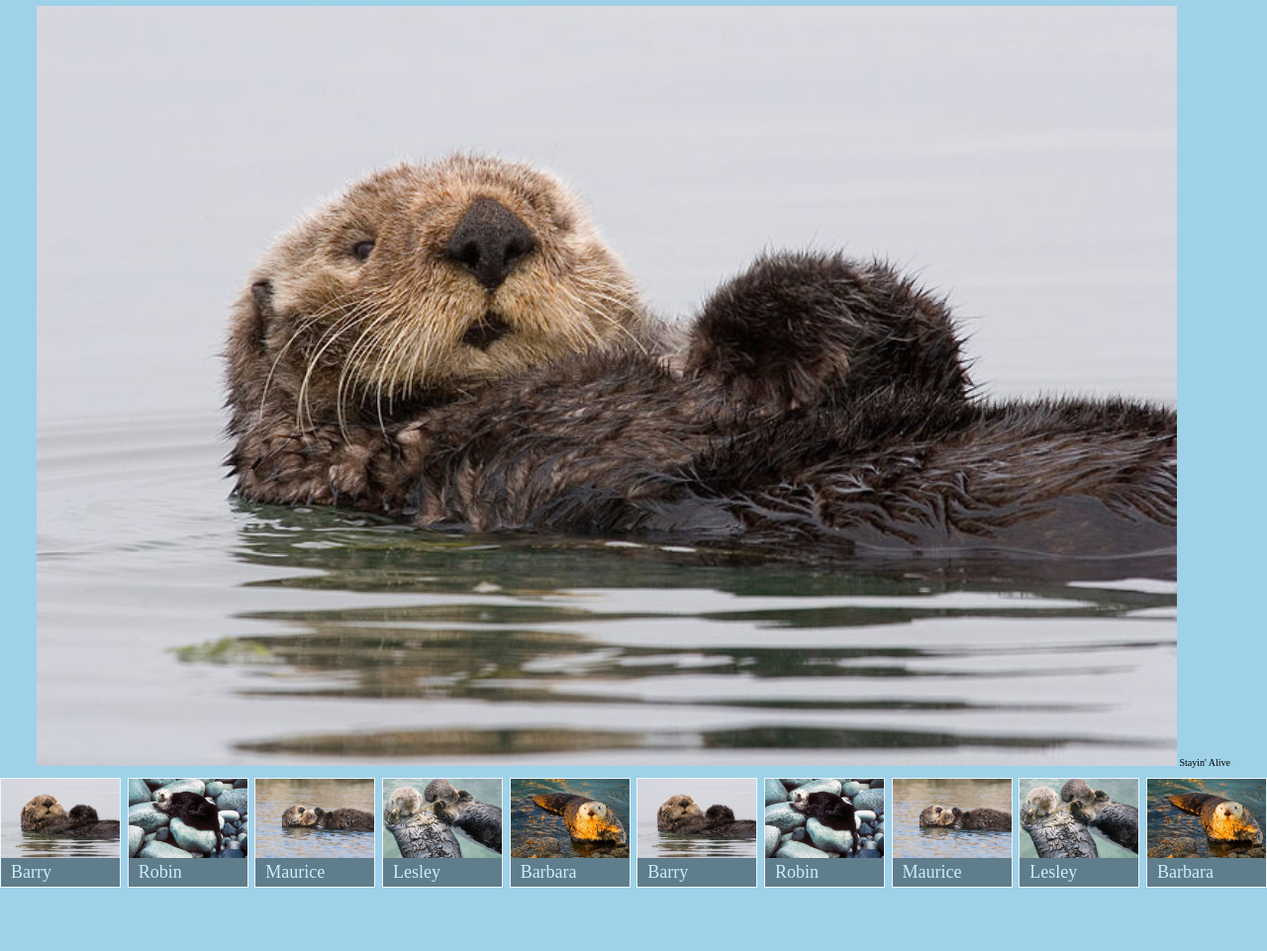
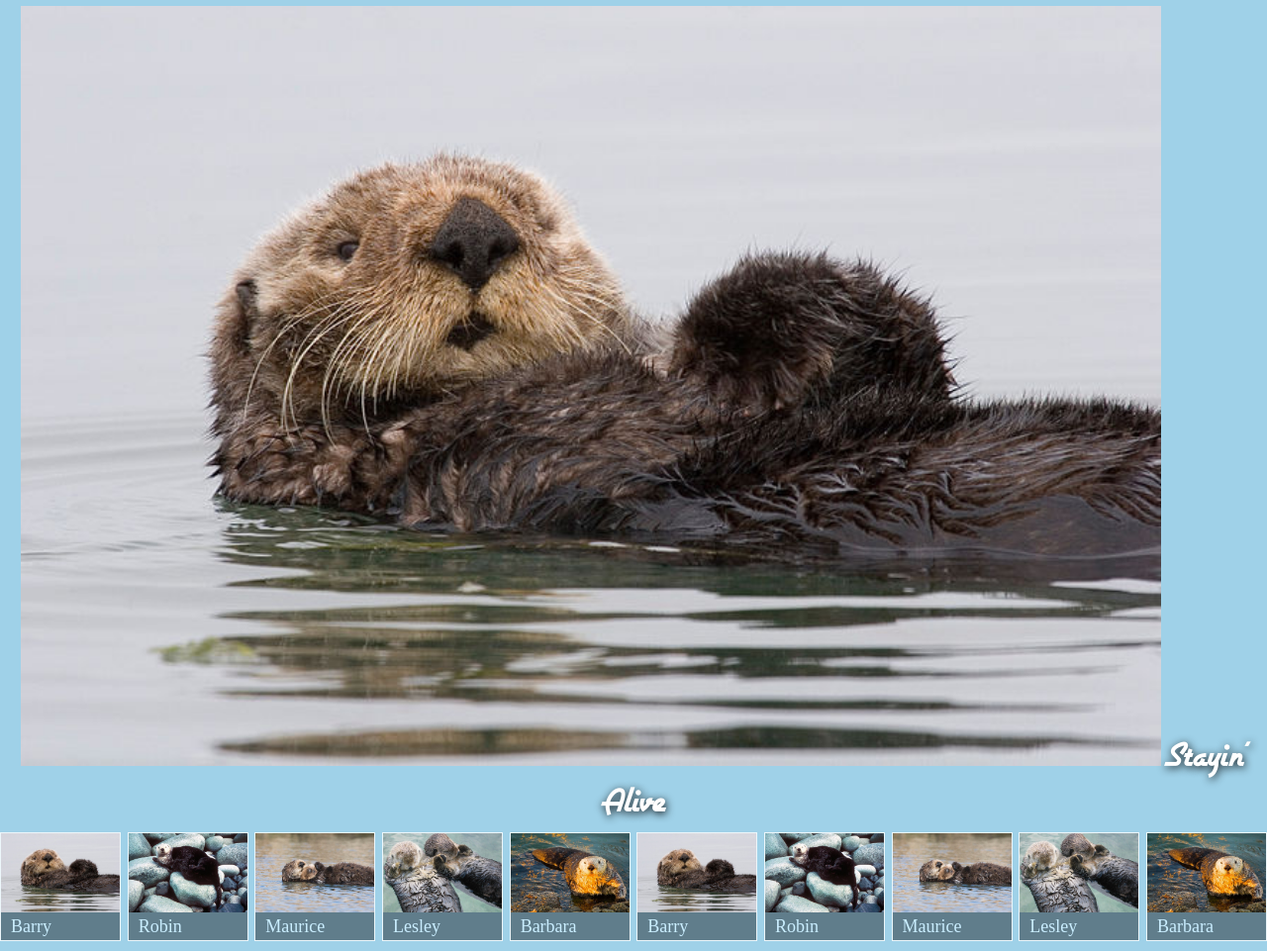
Before and after one commit to Lincxx/ottergram, a plain HTML site: page index.html in a window 1280 px wide. Shown: the part 86-1047 px from the top of the page at 99% size. Before the commit the page ends 993 px from the top, so only its background shows below. Drawn offline with nearby package versions, Linux system fonts and the light colour scheme.

Commit message:
Absolute and Relative Positioning the tile on the image

```diff
--- a/stylesheets/styles.css
+++ b/stylesheets/styles.css
@@ -1,10 +1,15 @@
 @font-face {
     font-family: 'lakeshore';
     src: url('../fonts/LAKESHOR-webfont.eot');
-    src: url('../fonts/LAKESHOR-webfont.eot?#iefix') format('embedded-opentype'),
-    url('../fonts/LAKESHOR-webfont.woff') format('woff'),
-    url('../fonts/LAKESHOR-webfont.ttf') format('truetype'),
-    url('../fonts/LAKESHOR-webfont.svg#lakeshore') format('svg');
+    src: url('../fonts/LAKESHOR-webfont.eot?#iefix') format('embedded-opentype'), url('../fonts/LAKESHOR-webfont.woff') format('woff'), url('../fonts/LAKESHOR-webfont.ttf') format('truetype'), url('../fonts/LAKESHOR-webfont.svg#lakeshore') format('svg');
+    font-weight: normal;
+    font-style: normal;
+}
+
+@font-face {
+    font-family: 'airstreamregular';
+    src: url('../fonts/Airstream-webfont.eot');
+    src: url('../fonts/Airstream-webfont.eot?#iefix') format('embedded-opentype'), url('../fonts/Airstream-webfont.woff') format('woff'), url('../fonts/Airstream-webfont.ttf') format('truetype'), url('../fonts/Airstream-webfont.svg#airstreamregular') format('svg');
     font-weight: normal;
     font-style: normal;
 }
@@ -20,7 +25,7 @@ body {
     background: rgb(159, 209, 232);
 }
 
-a[href]{
+a[href] {
     text-decoration: none;
 }
 
@@ -42,7 +47,6 @@ a[href]{
     flex-direction: column;
 }
 
-
 .thumbnail-item + .thumbnail-item {
     /*margin-top: 10px;*/
 }
@@ -63,8 +67,7 @@ a[href]{
     display: flex;
     justify-content: space-between;
     list-style: none;
-    padding:0;
-
+    padding: 0;
     white-space: nowrap;
     overflow-x: auto;
 }
@@ -91,9 +94,21 @@ a[href]{
 }
 
 .detail-image-frame {
+    position: relative;
     text-align: center;
+
 }
 
 .detail-image {
     width: 90%;
 }
+
+.detail-image-title {
+    /*position: absolute;
+    bottom: -16px;
+    left: 4px;*/
+    color: white;
+    font-family: airstreamregular;
+    text-shadow: rgba(0, 0, 0, 0.9) 1px 2px 9px;
+    font-size: 40px;
+}
```
Lines whose indentation alone changed are shown as unchanged.
